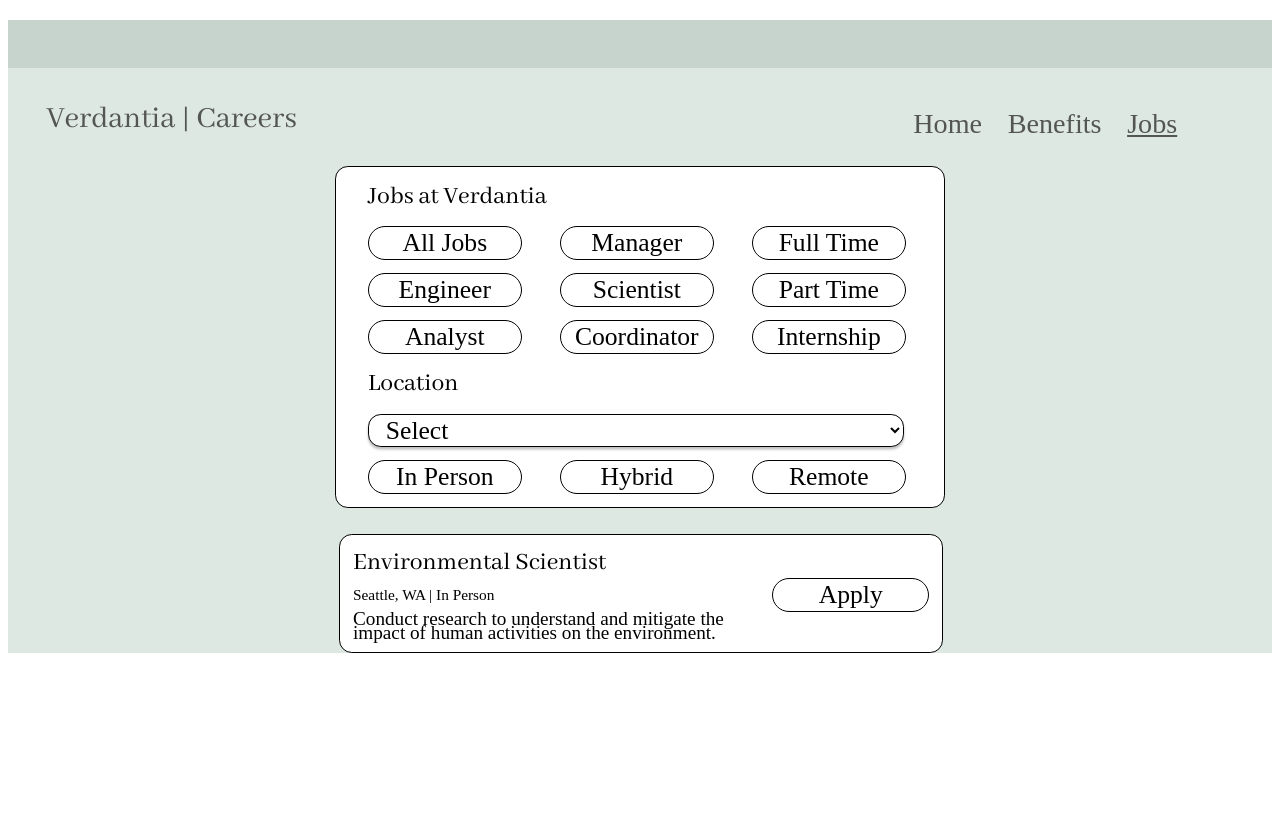
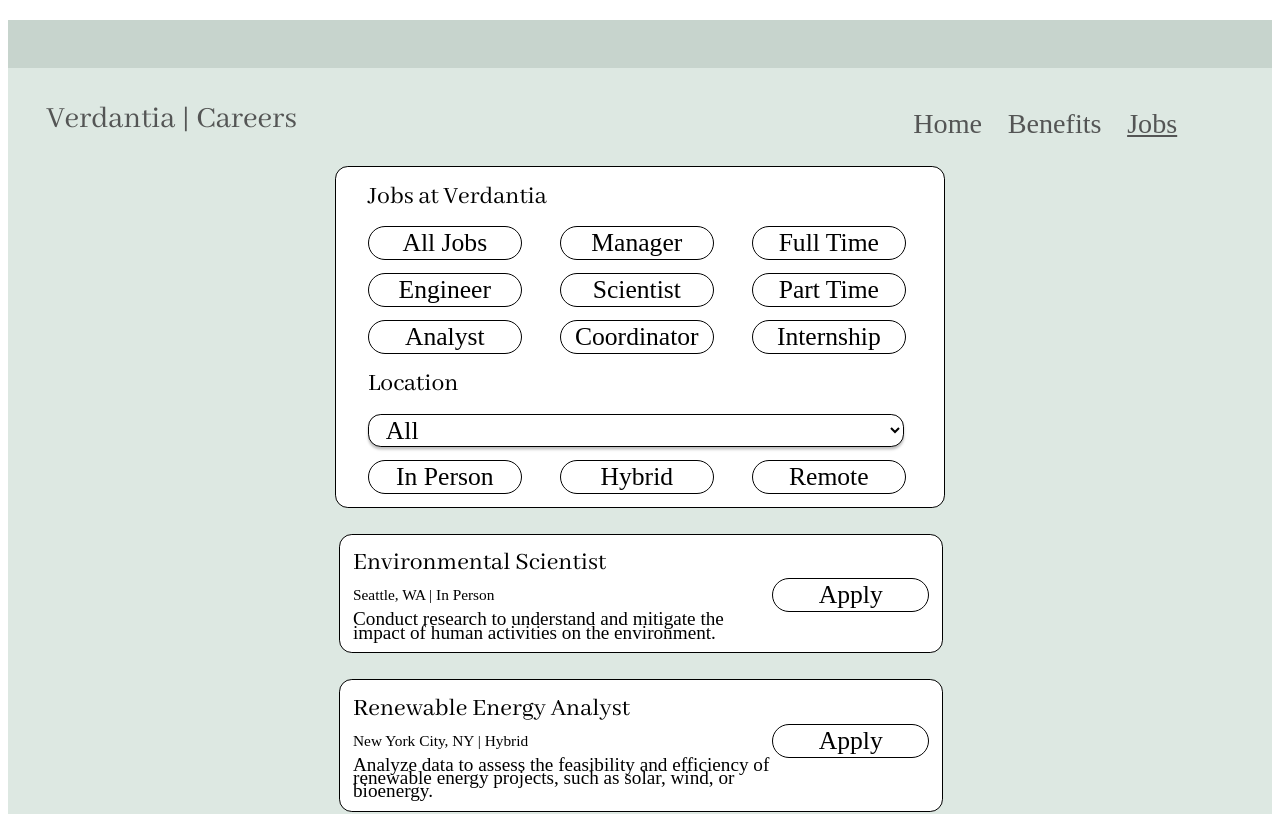
Before and after one commit to vabhi2007/JobFinderWebsite, a React (Vite) app in the folder web-app/: page /Jobs in a window 1280 px wide. Shown: the top 814 px of the page. Built offline with nearby package versions, Linux system fonts and the light colour scheme; grey boxes are pictures that could not be loaded; a web font is replaced by a local one.

Commit message:
added dynamic rendering for jobs page

```diff
--- a/web-app/src/components/pages/JobForm.css
+++ b/web-app/src/components/pages/JobForm.css
@@ -6,9 +6,9 @@
     padding: 1vw;
     background: #D7E1DB;
     margin-top: 1vw;
-
+    margin-bottom: 2vw;
     background: white;
 
-
+    display: flex;
 
 }
--- a/web-app/src/components/pages/JobForm.jsx
+++ b/web-app/src/components/pages/JobForm.jsx
@@ -3,7 +3,7 @@ import "./JobForm.css"
 const JobForm = () => {
   return (
     <div className='FormBox'>
-      Application
+      <div className='Heade'></div>
     </div>
   )
 }
--- a/web-app/src/components/pages/JobLIstings.jsx
+++ b/web-app/src/components/pages/JobLIstings.jsx
@@ -1,16 +1,34 @@
 import React from 'react'
 import JobListing from './jobListing'
 import './JobListings.css'
-const JobLIstings = () => {
+
+import PropTypes from 'prop-types'
+
+
+
+
+
+
+const JobLIstings = ({ jobs }) => {
   return (
     <div className='listings'>
         <div className='listingBox'>
-            <JobListing JobName='Environmental Scientist' JobLocation='Seattle, WA' JobPlace='In Person'
-            JobDescription='Conduct research to understand and mitigate the impact of human activities on the environment. '
-            />
+            {jobs.map((job, i) => (
+              <JobListing
+                key={i}
+                JobName={job.name}
+                JobLocation={job.location}
+                JobDescription={job.description}
+                JobPlace={job.place}
+              />
+            ))}
         </div>
     </div>
   )
 }
+JobLIstings.propTypes = {
+  jobs: PropTypes.any.isRequired
+}
+
 
 export default JobLIstings
--- a/web-app/src/components/pages/Jobs.jsx
+++ b/web-app/src/components/pages/Jobs.jsx
@@ -1,17 +1,103 @@
-import React from 'react'
+import React, {useState} from 'react'
 import "./Jobs.css"
 import plantBackground from "./images/plant background trimmed.png"
 import Filters from './filters'
-import JobListings from './JobLIstings'
+import JobListings from './JobLIstings';
+
+
+const allJobs = [
+  {
+    name: "Environmental Scientist",
+    location: "Seattle, WA",
+    place: "In Person",
+    description: "Conduct research to understand and mitigate the impact of human activities on the environment. ",
+    duration: "Full-Time",
+    role: "Scientist"
+  },
+  {
+    name: "Renewable Energy Analyst",
+    location: "New York City, NY",
+    place: "Hybrid",
+    description: "Analyze data to assess the feasibility and efficiency of renewable energy projects, such as solar, wind, or bioenergy. ",
+    duration: "Part-Time",
+    role: "Analyst"
+  },
+  {
+    name: "Environmental Engineer",
+    location: "London, UK",
+    place: "Remote",
+    description: "Responsibilities include designing and implementing eco-friendly technologies, assessing environmental impacts, and ensuring compliance with regulations. ",
+    duration: "Internship",
+    role: "Engineer"
+  }
+
+];
 const Jobs = () => {
+  const [location, changeLocation] = useState("");
+  const [places, changePlaces] = useState([]);
+  const [durations, changeDurations] = useState([]);
+  const [roles, changeRoles] = useState([]);
+
+  const addFilter = (type, value) => {
+    switch(type) {
+      case "location":
+        changeLocation(value);
+        break;
+      case "place":
+        changePlaces(prev => [...prev, value]);
+        break;
+      case "duration":
+        changeDurations(prev => [...prev, value]);
+        break
+      case "role":
+        changeRoles(prev => [...prev, value]);
+        break;
+    }
+    // console.log(type, value);
+  }
+
+  const removeFilter = (type, value) => {
+      switch(type) {
+        case "location":
+          changeLocation("");
+          break;
+        case "place":
+          changePlaces(prev => {
+            let i = prev.indexOf(value);
+            return [...prev.splice(i, 1)]
+          });
+          break;
+        case "duration":
+          changeDurations(prev => {
+            let i = prev.indexOf(value);
+            return [...prev.splice(i, 1)]
+          });
+          break;
+        case "role":
+          changeRoles(prev => {
+            let i = prev.indexOf(value);
+            return [...prev.splice(i, 1)]
+          })
+          break;
+      }
+  }
+
+  const jobsToRender = allJobs.filter(job => {
+    if(location.length != "" && location !== job.location) return false;
+    if(places.length != 0 && !places.includes(job.place)) return false;
+    if(durations.length != 0 && !durations.includes(job.duration)) return false;
+    if(roles.length != 0 && !roles.includes(job.role)) return false;
+    return true;
+  })
+
+  console.log(jobsToRender);
+  // console.log()
+
   return (
     <div>
 
-      <div className='imageBox'>
-
-      </div>
-      <Filters/>
-      <JobListings/>
+      <Filters addFilter={addFilter} removeFilter={removeFilter}/>
+      <JobListings jobs={jobsToRender}/>
     </div>
   )
 }
--- a/web-app/src/components/pages/LocationDropdown.jsx
+++ b/web-app/src/components/pages/LocationDropdown.jsx
@@ -1,18 +1,19 @@
 import React, { useState } from 'react'
 import "./LocationDropdown.css"
-const LocationDropdown = () => {
+const LocationDropdown = ({ updateLocation }) => {
   const [selectedLocation, setSelectedLocation] = useState('');
 
   const handleLocationChange = (event) => {
     setSelectedLocation(event.target.value);
+    updateLocation(event.target.value);
   }
   return (
     <div>
         <select id="locations" value={selectedLocation} onChange={handleLocationChange}>
-            <option value="">Select</option>
-            <option value="Seattle">Seattle</option>
-            <option value="New York">New York</option>
-            <option value="London">London</option>
+            <option value="" >All</option>
+            <option value="Seattle, WA">Seattle</option>
+            <option value="New York City, NY">New York</option>
+            <option value="London, UK">London</option>
         </select>
 
     </div>
--- a/web-app/src/components/pages/filterButton.jsx
+++ b/web-app/src/components/pages/filterButton.jsx
@@ -2,11 +2,16 @@ import React, { useState} from 'react'
 import "./filterButton.css"
 import PropTypes from 'prop-types'
 
-const FilterButton = ({text}) => {
+const FilterButton = ({text, onSelect, onDeselect}) => {
 
   const [isClicked, setIsCliked] = useState(false);
   const handleClick = () => {
     setIsCliked(!isClicked);
+    if(!isClicked) {
+      onSelect();
+    } else {
+      onDeselect();
+    }
   }
   return (
     <button className={isClicked ? 'button clicked' : 'button'} onClick={handleClick}>{text}</button>
@@ -14,6 +19,8 @@ const FilterButton = ({text}) => {
   )
 }
 FilterButton.propTypes = {
-  text: PropTypes.string.isRequired
+  text: PropTypes.string.isRequired,
+  onSelect: PropTypes.func,
+  onDeselect: PropTypes.func
 }
 export default FilterButton
--- a/web-app/src/components/pages/filters.jsx
+++ b/web-app/src/components/pages/filters.jsx
@@ -2,7 +2,7 @@ import React from 'react'
 import "./filters.css"
 import FilterButton from './filterButton'
 import LocationDropdown from './LocationDropdown'
-const Filters = () => {
+const Filters = ({ addFilter, removeFilter}) => {
   return (
     <div>
       <div className='filters'>
@@ -10,20 +10,68 @@ const Filters = () => {
         <div className='outer-box'>
           <div className='titleMain title'>Jobs at Verdantia</div>
             <div className='filter1'><FilterButton text='All Jobs'/></div>
-            <div className='filter2'><FilterButton text='Engineer'/></div>
-            <div className='filter3'><FilterButton text='Analyst'/></div>
-            <div className='filter4'><FilterButton text='Manager'/></div>
-            <div className='filter5'><FilterButton text='Scientist'/></div>
-            <div className='filter6'><FilterButton text='Coordinator'/></div>
-            <div className='filter7'><FilterButton text='Full Time'/></div>
-            <div className='filter8'><FilterButton text='Part Time'/></div>
-            <div className='filter9'><FilterButton text='Internship'/></div>
+            <div className='filter2'><FilterButton onSelect={() => {
+              addFilter("role", "Engineer");
+            }} onDeselect={() => {
+              removeFilter("role", "Engineer")
+            }}
+            text='Engineer'/></div>
+            <div className='filter3'><FilterButton onSelect={() => {
+              addFilter("role", "Analyst");
+            }} onDeselect={() => {
+              removeFilter("role", "Analyst")
+            }} text='Analyst'/></div>
+            <div className='filter4'><FilterButton onSelect={() => {
+              addFilter("role", "Manager");
+            }} onDeselect={() => {
+              removeFilter("role", "Manager")
+            }} text='Manager'/></div>
+            <div className='filter5'><FilterButton onSelect={() => {
+              addFilter("role", "Scientist");
+            }} onDeselect={() => {
+              removeFilter("role", "Scientist")
+            }} text='Scientist'/></div>
+            <div className='filter6'><FilterButton onSelect={() => {
+              addFilter("role", "Coordinator");
+            }} onDeselect={() => {
+              removeFilter("role", "Coordinator")
+            }} text='Coordinator'/></div>
+            <div className='filter7'><FilterButton onSelect={() => {
+              addFilter("duration", "Full Time");
+            }} onDeselect={() => {
+              removeFilter("duration", "Full Time")
+            }} text='Full Time'/></div>
+            <div className='filter8'><FilterButton onSelect={() => {
+              addFilter("duration", "Part Time");
+            }} onDeselect={() => {
+              removeFilter("duration", "Part Time")
+            }} text='Part Time'/></div>
+            <div className='filter9'><FilterButton onSelect={() => {
+              addFilter("duration", "Internship");
+            }} onDeselect={() => {
+              removeFilter("duration", "Internship")
+            }} text='Internship'/></div>
             <div className='dropdownTitle title'>Location</div>
-            <div className='dropdown'><LocationDropdown/></div>
-            <div className='filter10'><FilterButton text='In Person'/></div>
-            <div className='filter11'><FilterButton text='Hybrid'/></div>
-            <div className='filter12'><FilterButton text='Remote'/></div>
-
+            <div className='dropdown'><LocationDropdown
+              updateLocation={(val) => {
+                addFilter("location", val);
+              }}
+            /></div>
+            <div className='filter10'><FilterButton onSelect={() => {
+              addFilter("place", "In Person");
+            }} onDeselect={() => {
+              removeFilter("place", "In Person")
+            }} text='In Person'/></div>
+            <div className='filter11'><FilterButton onSelect={() => {
+              addFilter("place", "Hybrid");
+            }} onDeselect={() => {
+              removeFilter("place", "Hybrid")
+            }} text='Hybrid'/></div>
+            <div className='filter12'><FilterButton onSelect={() => {
+              addFilter("place", "Remote");
+            }} onDeselect={() => {
+              removeFilter("place", "Remote")
+            }} text='Remote'/></div>
 
         </div>
       </div>
--- a/web-app/src/components/pages/jobListing.css
+++ b/web-app/src/components/pages/jobListing.css
@@ -13,6 +13,8 @@
     padding: 1vw;
 
     background: white;
+
+    margin-bottom: 2vw;
 
 
 }
```
